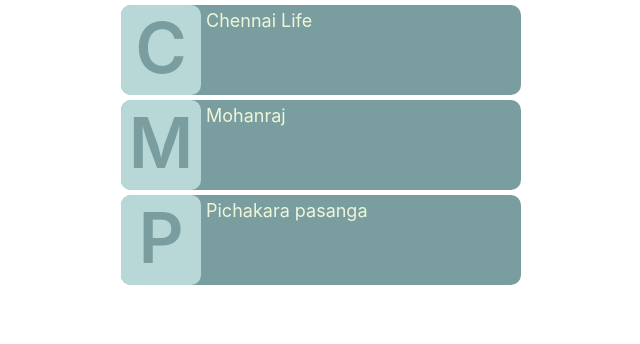
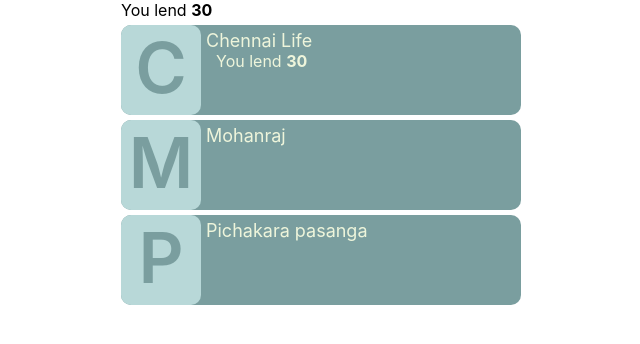
Before and after one commit to selva-thayalan/expense-buddy, a React (Create React App) app: page / in a window 1280 px wide. Shown: the top 344 px of the page, without its empty margins (319-959 px from the left). Built offline with nearby package versions, Linux system fonts and the light colour scheme.

Commit message:
Implemented showing the split overview details for overall and the split wise

```diff
--- a/src/pages/Home.tsx
+++ b/src/pages/Home.tsx
@@ -3,19 +3,68 @@ import { useSelector, TypedUseSelectorHook } from "react-redux";
 import { Split } from "../models/Split";
 import { useNavigate } from "react-router-dom";
 import { RootState } from '../store/store';
+import { SplitOverview } from '../models/SplitOverview';
+import { Member } from '../models/Member';
 
 const Home = () => {
     const useTypedSelector: TypedUseSelectorHook<RootState> = useSelector;
     const navigate = useNavigate();
     var splitList: Split[] = useTypedSelector(state => state.splits);
+    var userAccount: Member = useTypedSelector(state => state.userAccount);
 
     const navToSplitPage = (splitId?: string) => {
         navigate(`/split/${splitId}`)
     }
 
+    function getSplitOverviewDetails(overview: SplitOverview[]){
+        let elements = [];
+        let totalBorrow = 0, totalLend = 0;
+        let userId = userAccount.id;
+        overview.forEach(item => {
+            if(item.memberId == userId){
+                totalLend += item.amount;
+            }
+            else if(item.owesId == userId){
+                totalBorrow += item.amount;
+            }
+        });
+        if(totalLend > 0){
+            elements.push(<li>You lend <b>{totalLend}</b></li>);
+        }
+        if(totalBorrow > 0){
+            elements.push(<li>You owe <b>{totalBorrow}</b></li>);
+        }
+        return elements;
+    }
+
+    function getOverAllDetails(splits: Split[]){
+        let elements = [];
+        let totalBorrow = 0, totalLend = 0;
+        let userId = userAccount.id;
+        splits.forEach(split => {
+            split.overviews.forEach(item => {
+                if(item.memberId == userId){
+                    totalLend += item.amount;
+                }
+                else if(item.owesId == userId){
+                    totalBorrow += item.amount;
+                }
+            });
+        });
+        if(totalLend > 0){
+            elements.push(<li>You lend <b>{totalLend}</b></li>);
+        }
+        if(totalBorrow > 0){
+            elements.push(<li>You owe <b>{totalBorrow}</b></li>);
+        }
+        return elements;
+    }
+
     return(
         <div className="home-page main-content-area">
-            <div className="total-split-overview">{}</div>
+            <ul className="total-split-overview no-list-style">
+                {getOverAllDetails(splitList)}
+            </ul>
             <ul className="split-list no-list-style">
                 {splitList.map(split =>
                     <li className="split-cont" onClick={() => navToSplitPage(split.id)}>
@@ -24,7 +73,9 @@ const Home = () => {
                         </div>
                         <div className="split-details">
                             <div className="split-name">{split.name}</div>
-                            <div className="split-overview"></div>
+                            <ul className="split-overview no-list-style">
+                                {getSplitOverviewDetails(split.overviews)}
+                            </ul>
                         </div>
                     </li>)}
             </ul>
--- a/src/store/reducers/splitsReducer.ts
+++ b/src/store/reducers/splitsReducer.ts
@@ -3,7 +3,9 @@ import { Split } from "../../models/Split";
 import ActionModel from "../models/ActionModel";
 
 const splitsInitialState: Split[] = [
-    {id:"g0",name:"Chennai Life",type:SplitType.Group, members: [{firstName: "Selva",lastName: "thayalan",id: "m0",emailId: "selvathayalan.r@gmail.com",mobile: "1234567890"},{id:"m1", lastName: "raj", firstName: "Mohan", mobile: "2345678901", emailId:"mohan@xyz.com"},{id:"m2", lastName: "", firstName: "Mariappan", mobile: "3456789012", emailId:"mari@xyz.com"}], overviews: []},
+    {id:"g0",name:"Chennai Life",type:SplitType.Group,
+        members: [{firstName: "Selva",lastName: "thayalan",id: "m0",emailId: "selvathayalan.r@gmail.com",mobile: "1234567890"},{id:"m1", lastName: "raj", firstName: "Mohan", mobile: "2345678901", emailId:"mohan@xyz.com"},{id:"m2", lastName: "", firstName: "Mariappan", mobile: "3456789012", emailId:"mari@xyz.com"}],
+        overviews: [{memberId:"m0", owesId:"m1", amount: 10}, {memberId:"m0", owesId:"m2", amount: 20}, {memberId:"m2", owesId:"m1", amount: 20}]},
     {id:"g1",name:"Mohanraj",type:SplitType.Individual, members: [], overviews: []},
     {id:"g2",name:"Pichakara pasanga",type:SplitType.Group, members: [], overviews: []},
 ]
--- a/src/styles/Home.scss
+++ b/src/styles/Home.scss
@@ -35,3 +35,8 @@
     padding: 5px;
     font-size: 18px;
 }
+
+.split-overview{
+    padding-left: 10px;
+    font-size: medium;
+}
```
